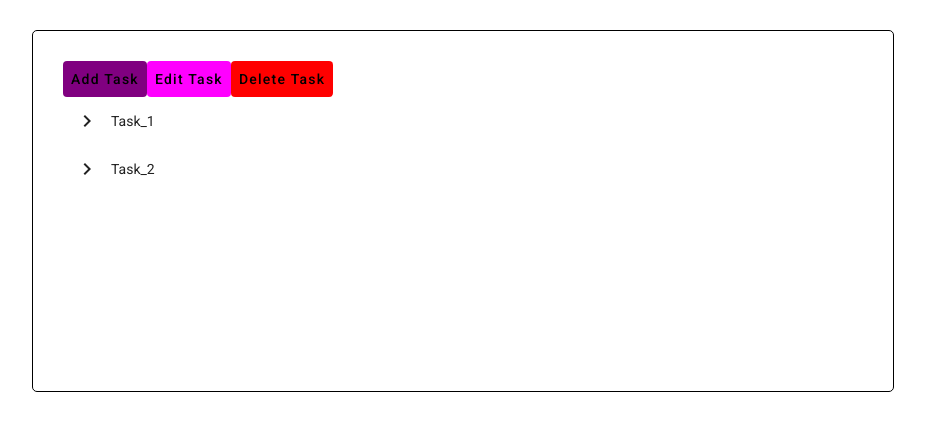
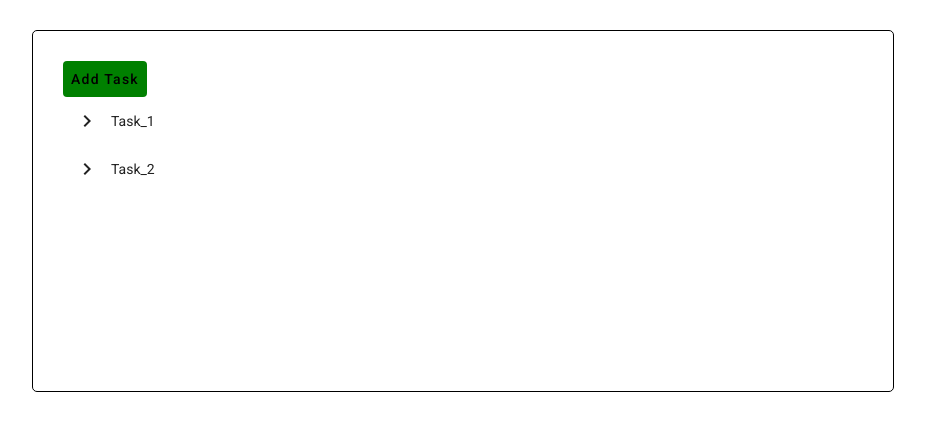
Before and after one commit to mirunamovi/angular-tree, an Angular app in the folder task-step/: page / in a window 1280 px wide. Shown: the top 430 px of the page, without its empty margins (177-1102 px from the left). Built offline with nearby package versions, Linux system fonts and the light colour scheme; data requests are answered from the project's data file.

Commit message:
update header

```diff
--- a/task-step/src/app/app.component.html
+++ b/task-step/src/app/app.component.html
@@ -1,25 +1,32 @@
 <div class="container">
     <div class="header">
+      <span>
+        <app-button
+        [text]="addTaskText"
+        [color]="addTaskcolor"
+
+        ></app-button>
+      </span>
         <span>
-            <!-- <ng-container *ngIf="activeButtonGroup === 'task'"> -->
+            <ng-container *ngIf="((activeButtonGroup === 'task') || (activeButtonGroup === 'step'))">
               <app-button
                 *ngFor="let button of getButtonsData()"
-                [text]="button.text"
-                [color]="button.color"
-                (btnClick)="performAction(button.action)"
-              ></app-button>
-            <!-- </ng-container> -->
-          </span>
-          <span>
-            <ng-container *ngIf="activeButtonGroup === 'step'">
-              <app-button
-                *ngFor="let button of getButtonsData()"
-                [text]="button.text"
+                [text]="button.text + nodeName"
                 [color]="button.color"
                 (btnClick)="performAction(button.action)"
               ></app-button>
             </ng-container>
           </span>
+          <!-- <span>
+            <ng-container *ngIf="activeButtonGroup === 'step'">
+              <app-button
+                *ngFor="let button of getButtonsData()"
+                [text]="button.text + nodeName"
+                [color]="button.color"
+                (btnClick)="performAction(button.action)"
+              ></app-button>
+            </ng-container>
+          </span> -->
    </div>
     <app-tree (nodeDoubleClick)="nodeDoubleClicked($event)"></app-tree>
 </div>
--- a/task-step/src/app/app.component.ts
+++ b/task-step/src/app/app.component.ts
@@ -24,15 +24,23 @@ import { MatDialog } from '@angular/material/dialog';
 export class AppComponent {
   title = 'task-step';
 
-  activeButtonGroup: 'task' | 'step' = 'task';
+  activeButtonGroup: 'task' | 'step' | null = null;
   selectedNode: Tree | null = null;
+  nodeName: string = " ";
+  addTaskText: string = "Add Task";
+  addTaskcolor: string = "green";
+
+
 
   constructor(private dialog: MatDialog, private buttonService: ButtonService, private treeService: TreeService) {}
+
 
   getButtonsData(): { text: string; color: string; action: string }[] {
     if (this.activeButtonGroup === 'task') {
       return this.buttonService.getButtonsDataTasks();
     } else if (this.activeButtonGroup === 'step') {
+      return this.buttonService.getButtonsDataSteps();
+    } else {
       return this.buttonService.getButtonsDataSteps();
     }
     return [];
@@ -40,6 +48,7 @@ export class AppComponent {
 
   nodeDoubleClicked(eventData: { event: Event, node: Tree }): void {
     this.selectedNode = eventData.node;
+    this.nodeName = this.selectedNode.name;
     if (this.selectedNode.type === 'step') {
       this.activeButtonGroup = 'step';
 
@@ -57,10 +66,10 @@ export class AppComponent {
 
     switch (action) {
       case 'add':
-        this.openNodeDialog(false, this.selectedNode);
+        this.openNodeDialog(false, this.selectedNode, this.selectedNode);
         break;
       case 'edit':
-        this.openNodeDialog(true, this.selectedNode);
+        this.openNodeDialog(true, this.selectedNode, this.selectedNode);
         break;
       case 'delete':
         this.deleteNode(this.selectedNode);
@@ -102,4 +111,6 @@ export class AppComponent {
 
 
 
+
+
 }
--- a/task-step/src/app/button.service.ts
+++ b/task-step/src/app/button.service.ts
@@ -7,16 +7,18 @@ export class ButtonService {
 
   constructor() { }
 
+
   private buttonsDataTasks = [
-    { text: 'Add Task', color: 'purple', action: 'add' },
-    { text: 'Edit Task', color: 'magenta', action: 'edit' },
-    { text: 'Delete Task', color: 'red', action: 'delete' }
+    { text: 'Edit ', color: 'magenta', action: 'edit' },
+    { text: 'Delete ', color: 'red', action: 'delete' },
+    { text: 'Add Step in ', color: 'purple', action: 'add' }
   ];
 
   private buttonsDataSteps = [
-    { text: 'Add Step', color: 'purple', action: 'add' },
-    { text: 'Edit Step', color: 'magenta', action: 'edit' },
-    { text: 'Delete Step', color: 'red', action: 'delete' }
+    { text: 'Edit ', color: 'magenta', action: 'edit' },
+    { text: 'Delete ', color: 'red', action: 'delete' },
+    { text: 'Add Step in ', color: 'purple', action: 'add' }
+
   ];
 
   getButtonsDataTasks(): { text: string; color: string; action: string }[] {
@@ -26,4 +28,5 @@ export class ButtonService {
   getButtonsDataSteps(): { text: string; color: string; action: string }[] {
     return this.buttonsDataSteps;
   }
+
 }
--- a/task-step/src/app/tree.service.ts
+++ b/task-step/src/app/tree.service.ts
@@ -20,11 +20,12 @@ export class TreeService {
 
   constructor(private http: HttpClient) {}
 
-  loadTreeData(): void {
-    this.getTreeData().subscribe((data) => {
+  loadTreeData(){
+    this.getTreeData().subscribe(data => {
       this.dataSource.next(data);
     });
   }
+
 
   getTreeData(): Observable<Tree[]> {
     return this.http.get<Tree[]>(`${this.apiUrl}`);
--- a/task-step/src/app/tree/tree.component.html
+++ b/task-step/src/app/tree/tree.component.html
@@ -3,7 +3,7 @@
         {{node.name}}
         &nbsp;
         <span *ngIf="node.type === 'step'">{{" - " + node.owner }}</span>
-
+        <span *ngIf="isTaskNodeClicked" > &larr;</span>
     </mat-tree-node>
     <mat-nested-tree-node *matTreeNodeDef="let node; when: hasChild" (dblclick)="onNodeDoubleClick($event, node)">
         <div class="mat-tree-node">
@@ -16,6 +16,7 @@
           {{node.name}}
           &nbsp;
           <span *ngIf="node.type === 'step'">{{" - " + node.owner }}</span>
+          <span *ngIf="isTaskNodeClicked" > &larr;</span>
         </div>
         <div [class.example-tree-invisible]="!treeControl.isExpanded(node)"
             role="group">
--- a/task-step/src/app/tree/tree.component.ts
+++ b/task-step/src/app/tree/tree.component.ts
@@ -33,6 +33,7 @@ export class TreeComponent implements OnInit{
   dataSource = new BehaviorSubject<Tree[]>([]);
 
   @Output() nodeDoubleClick = new EventEmitter<{ event: Event, node: any }>();
+  @Output() nodeDoubleClickforSelected = new EventEmitter<{ event: Event, node: any }>();
 
 
 
@@ -59,6 +60,7 @@ export class TreeComponent implements OnInit{
 
   onNodeDoubleClick(event: Event, node: any): void {
     event.stopPropagation(); // Stop event propagation
+    this.isTaskNodeClicked === !this.isTaskNodeClicked;
     this.nodeDoubleClick.emit({ event, node });
   }
 
```
Also changed, not shown: task-step/db.json (+11 -10 lines).
